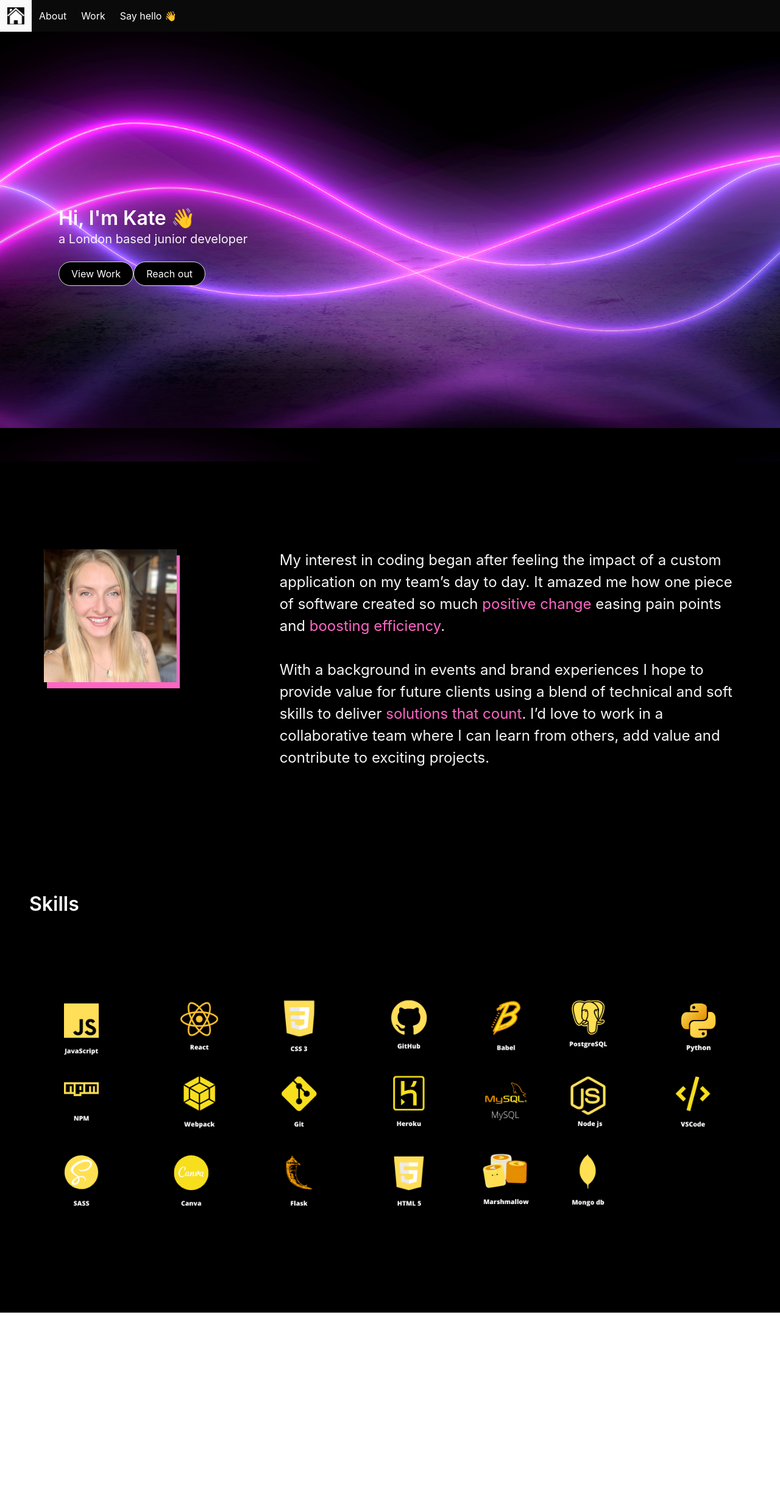
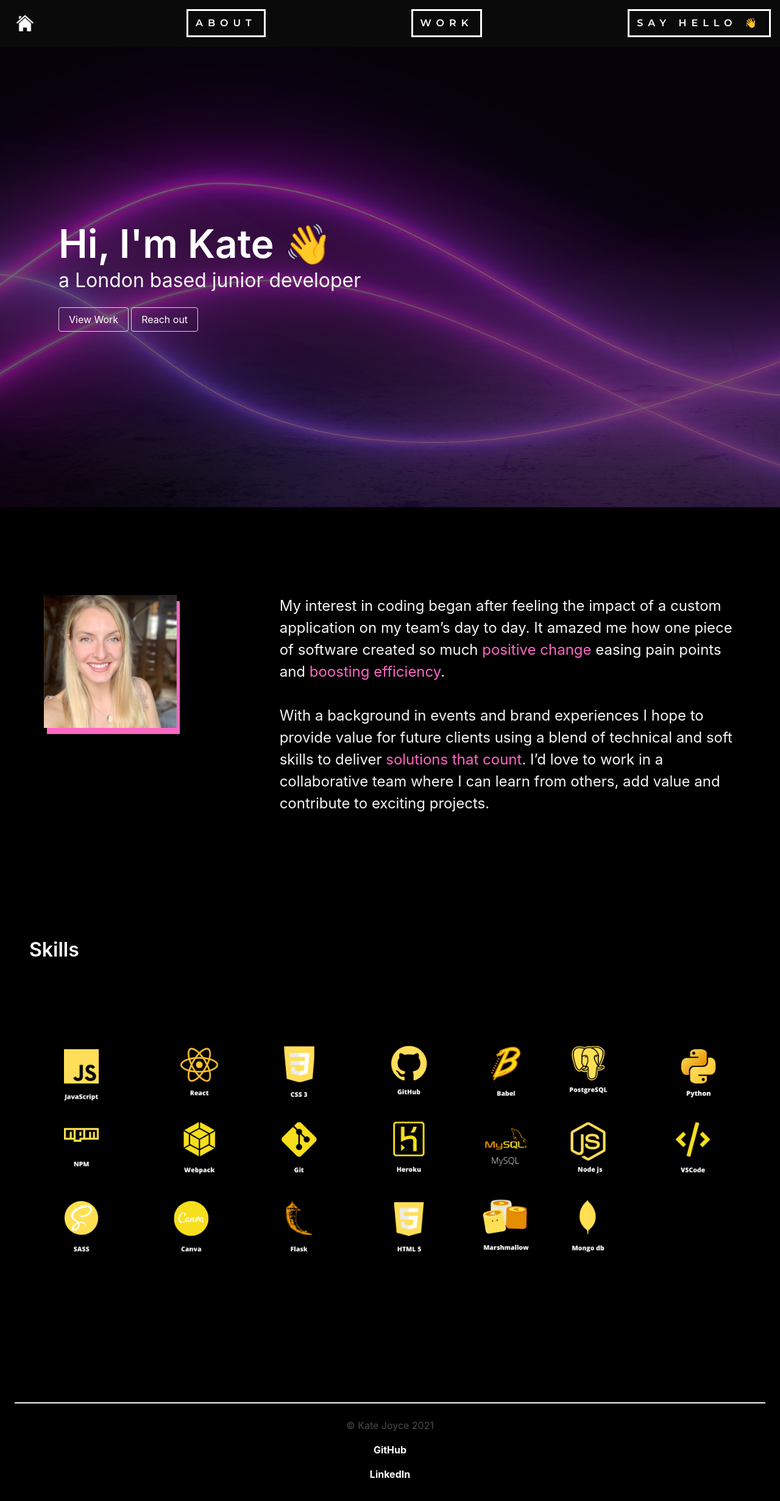
Before and after one commit to iTechKateJoyce/portfolio, a React app: page / in a window 1280 px wide. Shown: the top 2462 px of the page at 61% size. Before the commit the page ends 2153 px from the top, so only its background shows below. Built offline with nearby package versions, Linux system fonts and the light colour scheme; the HTML template or start-up script is replaced by a standard one.

Commit message:
basic complete

```diff
--- a/src/App.js
+++ b/src/App.js
@@ -8,6 +8,7 @@ import About from './components/About'
 import Skills from './components/Skills'
 import Projects from './components/Projects'
 import Contact from './components/Contact'
+import Footer from './components/Footer'
 
 // ? Styles!
 import 'bulma'
@@ -23,6 +24,7 @@ const App = () => {
       <Route path="/Projects" component={Projects} />
       <Route path="/Contact" component={Contact}/>
     </Switch>
+    <Footer />
   </BrowserRouter>
 }
 
--- a/src/components/Contact.js
+++ b/src/components/Contact.js
@@ -11,7 +11,7 @@ export default function Contact() {
         <div className="feild">
           <label className="label">Name</label>
           <div className="control">
-            <input className="input" type="text" placeholder="e.g. Gordon Ramsay" />
+            <input className="input" type="text" placeholder="Gordon Ramsay" />
           </div>
         </div>
         <div className="feild">
--- a/src/components/Footer.js
+++ b/src/components/Footer.js
@@ -1,5 +1,14 @@
-import React from 'react'
+import React from "react"
 
 export default function Footer() {
-  return <h1>Footer</h1>
+  return <footer className="footer is-bottom">
+    <div className="is-flex-direction-column content has-text-centered">
+      <hr />
+      <p>© Kate Joyce 2021</p>
+      <section className="is-flex-direction-row">
+        <p><a className="has-text-white" href="https://github.com/kate1562"><strong>GitHub</strong></a></p>
+        <p><a className="has-text-white" href="https://www.linkedin.com/in/kate-joyce/"><strong>LinkedIn</strong></a></p>
+      </section>
+    </div>
+  </footer>
 }
--- a/src/components/Home.js
+++ b/src/components/Home.js
@@ -9,11 +9,10 @@ export default function Home() {
       <section className="hero is-large">
         <div className="hero-body">
           <div className="">
-            <p className="title has-text-white">Hi, I'm Kate 👋</p>
-            <p className="subtitle hero has-text-light">a London based junior developer</p>
-            <Link to={"/Projects"} className="button is-rounded" >View Work</Link>
-            <Link to={"/Contact"} className="button is-rounded">Reach out</Link>
-
+            <h1 id="heroTitle" className="title has-text-white">Hi, I'm Kate 👋</h1>
+            <h2 id="heroSubtitle" className="subtitle hero has-text-light">a London based junior developer</h2>
+            <Link to={"/Projects"} className="button mr-1" >View Work</Link>
+            <Link to={"/Contact"} className="button">Reach out</Link>
           </div>
         </div>
       </section>
--- a/src/components/Navbar.js
+++ b/src/components/Navbar.js
@@ -4,7 +4,7 @@ import { Link } from 'react-router-dom'
 export default function Navbar() {
   return <div>
     <nav className="navbar is-black">
-    <Link className="navbar-item" to={'/'}>
+    <Link id="navItemHome" className="navbar-item" to={'/'}>
       <img src="../images/logo.png"/>
     </Link>
       <Link id="navItemAbout" className="navbar-item" to={'/About'}>About</Link>
--- a/src/index.html
+++ b/src/index.html
@@ -2,7 +2,10 @@
 <html lang="en" dir="ltr">
   <head>
     <meta charset="utf-8">
-    <title>Kate Joyce Portfolio</title>
+    <title>Kate's Portfolio 🙋🏼‍♀️</title>
+    <style>
+      @import url('https://fonts.googleapis.com/css2?family=Montserrat:wght@600&display=swap');
+      </style>
   </head>
   <body>
     <div id="root"></div>
--- a/src/styles/style.scss
+++ b/src/styles/style.scss
@@ -1,29 +1,47 @@
+
+//! General
+.title, .subtitle {
+  color: white;
+}
+
+//!Home
+.button {
+  background: transparent;
+  color: white;
+
+}
+
+.hero-body {
+  background: black;
+  background-image: url('/images/waves.png');
+  // background-image:
+  //   // linear-gradient(#3a3a3a, #c4c4c4),
+  //   url('/src/images/hero.png');
+}
+#heroTitle{
+  font-size: 4rem;
+}
+
+#heroSubtitle {
+  font-size: 2rem;
+}
+
+.button:hover{
+  color: white;
+}
+
+//! About
 #profile{
   // border-radius: 50%;
   width: 60%;
   box-shadow: 5px 10px #ff66c4;
 }
 
-.title, .subtitle {
-  color: white;
-}
-
-.hero-body {
-  background: black;
-  // background-image: url('/src/images/hero.png');
-  background-image:
-    // linear-gradient(#3a3a3a, #c4c4c4),
-    url('/src/images/hero.png');
-}
-
-.button.is-rounded {
-  background: black;
-  color: white;
-}
-
 .keyword {
   color: #ff66c4;
 }
+
+//!Projects
 
 #About, #skills, #projects {
   background: black;
@@ -31,6 +49,16 @@
   margin-bottom: 0;
 }
 
+.dreamlandMobile {
+  height: 450px;
+}
+
+.appImage {
+  display: flex;
+  justify-content: center;
+}
+
+//!Contact
 #contact {
   background: black;
 }
@@ -43,30 +71,45 @@
   background: white;
 }
 
-.dreamlandMobile {
-  height: 450px;
-}
-
-.appImage {
-  display: flex;
-  justify-content: center;
-}
+//! Navbar
 
 .navbar-item {
   color: white;
+  background: #0a0a0a;
+  text-transform: uppercase;
+  border: white solid 3px;
+  letter-spacing: 0.5em;
+  font-family: 'Montserrat', sans-serif;
 }
 
-#navItemAbout:focus {
+#navItemAbout:focus, #navItemAbout:hover {
   color: #fff066;
   background: #0a0a0a;
 }
 
-#navItemHello:focus {
+#navItemHello:focus, #navItemHello:hover {
   color: #5271ff;
   background: #0a0a0a;
 }
 
-#navItemWork:focus {
+#navItemWork:focus, #navItemWork:hover{
   color: #ff66c4;
   background: #0a0a0a;
 }
+
+#navItemHome:focus, #navItemHome:hover, #navItemHome {
+  background: #0a0a0a;
+  border: 0;
+}
+
+.navbar {
+  display: flex;
+  flex-direction: row;
+  justify-content: space-between;
+  padding: 15px;
+}
+
+//! Footer
+.footer {
+  background: black;
+}
```
